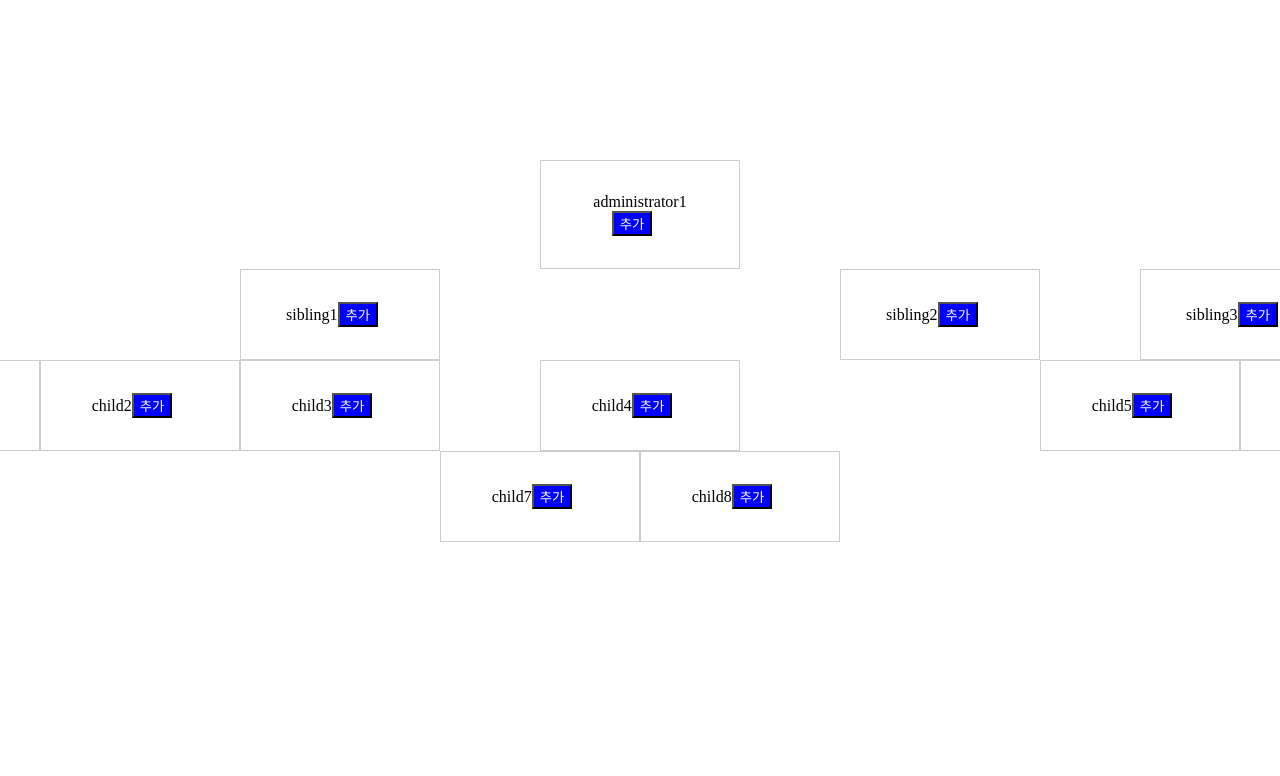
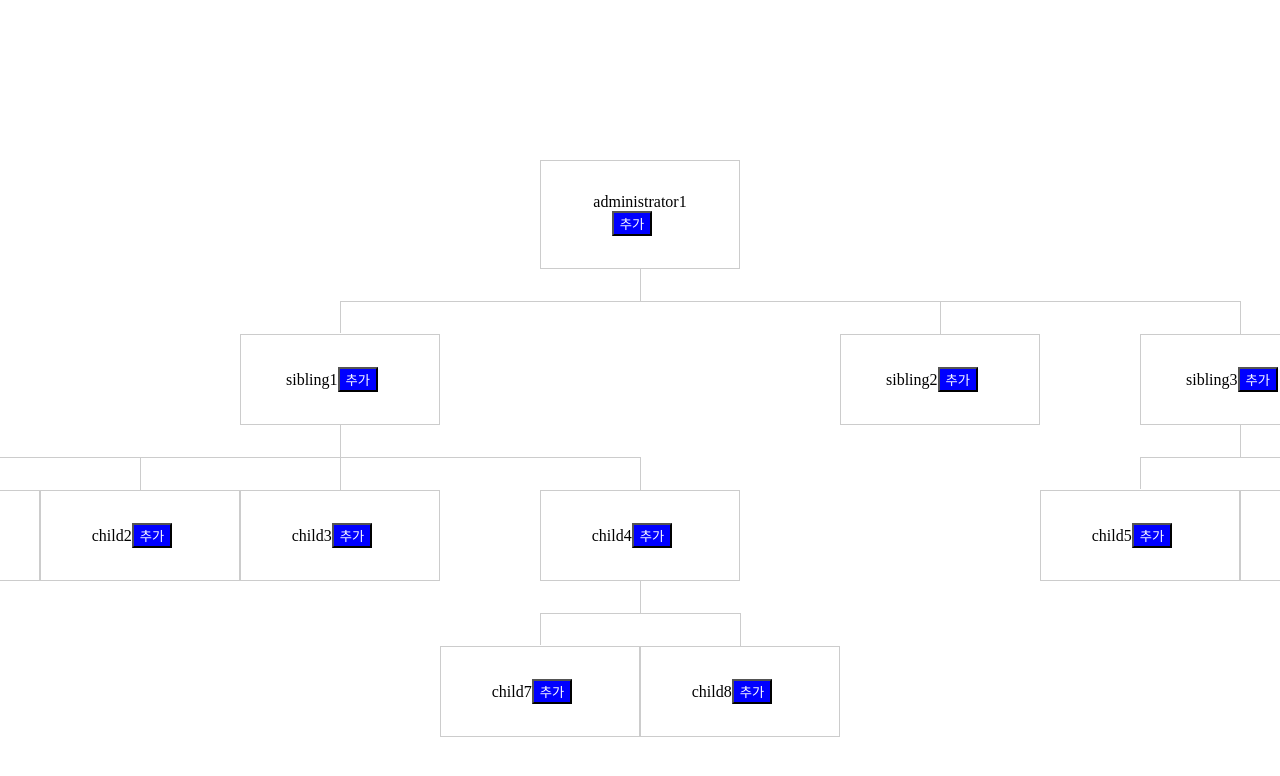
Before and after one commit to soulcactus/org-chart, a website: page src/index.html in a window 1280 px wide. Shown: the top 776 px of the page. Drawn offline with Linux system fonts and the light colour scheme.

Commit message:
🔧 Fix : Fix styles.css

```diff
--- a/src/style.css
+++ b/src/style.css
@@ -19,6 +19,24 @@
     justify-content: center;
 }
 
+.line-box {
+    display: flex;
+    width: 100%;
+}
+
+.line {
+    width: 50%;
+    height: 2rem;
+}
+
+.line.border-right {
+    border-right: 0.1rem solid #ccc;
+}
+
+.line.border-top {
+    border-top: 0.1rem solid #ccc;
+}
+
 .member {
     width: 200px;
     border: 0.1rem solid #ccc;
```
